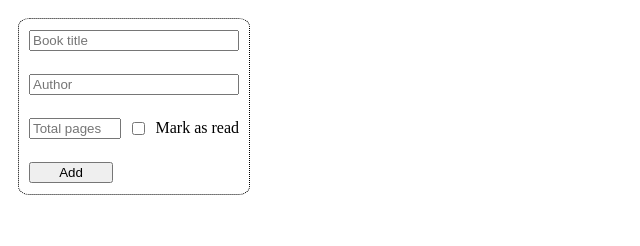
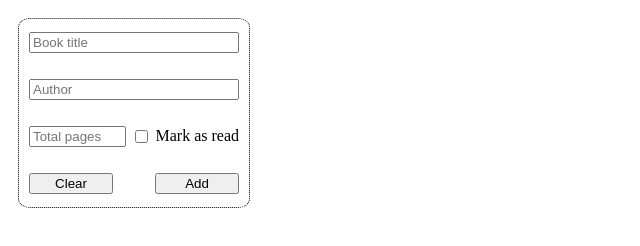
Before and after one commit to vigneshshankar96/the-odin-project, a plain HTML site: page 02-exercise-library/index.html in a window 1280 px wide. Shown: the whole page, without its empty margins (0-640 px from the left). Drawn offline with Linux system fonts and the light colour scheme; no server answers.

Commit message:
Add clear fields for New Book template
Signed-off-by: Vignesh <vignesh.shankar@solitontech.com>

```diff
--- a/02-exercise-library/src/main.js
+++ b/02-exercise-library/src/main.js
@@ -17,6 +17,7 @@ newBookNode.appendChild(newBookAuthor);
     const midSubContainer = document.createElement('div');
     midSubContainer.setAttribute('class', 'mid-sub-container');
         const newBookPages = document.createElement('input');
+        newBookPages.setAttribute('type', 'number');
         newBookPages.setAttribute('class', 'pages');
         newBookPages.placeholder = 'Total pages';
     midSubContainer.appendChild(newBookPages);
@@ -30,8 +31,15 @@ newBookNode.appendChild(newBookAuthor);
 newBookNode.appendChild(midSubContainer);
     const footerButtonContainer = document.createElement('div');
     footerButtonContainer.setAttribute('class', 'footer-buttons-container');
+        const newBookClear = document.createElement('button');
+        newBookClear.setAttribute('class', 'button');
+        newBookClear.setAttribute('type', 'reset');
+        newBookClear.textContent = 'Clear';
+        newBookClear.addEventListener('click', clearNewBookFields)
+    footerButtonContainer.appendChild(newBookClear);
         const newBookAdd = document.createElement('button');
         newBookAdd.setAttribute('class', 'button');
+        newBookAdd.setAttribute('type', 'submit');
         newBookAdd.textContent = 'Add';
         newBookAdd.addEventListener('click', addBookToLibrary)
     footerButtonContainer.appendChild(newBookAdd);
@@ -54,6 +62,7 @@ function createBookNode(id, title, author, pages, isRead) {
         const midSubContainer = document.createElement('div');
         midSubContainer.setAttribute('class', 'mid-sub-container');
             const bookNodePages = document.createElement('input');
+            bookNodePages.setAttribute('type', 'number');
             bookNodePages.setAttribute('class', 'pages');
             bookNodePages.value = pages;
         midSubContainer.appendChild(bookNodePages);
@@ -83,6 +92,13 @@ function createBookNode(id, title, author, pages, isRead) {
     return bookNode;
 }
 
+function clearNewBookFields() {
+    newBookTitle.value = '';
+    newBookAuthor.value = '';
+    newBookPages.value = '';
+    newBookIsRead.checked = false;
+}
+
 function addBookToLibrary(event) {
     const bookId = remoteBookShelf.push().key;
     remoteBookShelf.child(bookId).set({
@@ -96,13 +112,12 @@ function addBookToLibrary(event) {
 remoteBookShelf.on('child_added', snapshot => {
     const book = snapshot.val();
     const bookId = snapshot.key;
-    const bookNode = createBookNode(bookId, book.title, book.author, book.pages, book.isRead);
+    const bookNode = createBookNode(
+        bookId, book.title, book.author, book.pages, book.isRead
+    );
     bookShelf.appendChild(bookNode);
 
-    newBookTitle.value = '';
-    newBookAuthor.value = '';
-    newBookPages.value = '';
-    newBookIsRead.checked = false;
+    clearNewBookFields();
 })
 
 function updateBookInLibrary(event) {
--- a/02-exercise-library/styles/styles.css
+++ b/02-exercise-library/styles/styles.css
@@ -12,7 +12,7 @@ book-shelf {
     border-radius: 5%;
     margin: 10px;
     width: 230px;
-    height: 175px;
+    height: 187.5px;
 }
 
 .title {
@@ -31,7 +31,7 @@ book-shelf {
 }
 
 .pages {
-    width: 40%;
+    width: 42.5%;
 }
 
 .footer-buttons-container {
```
